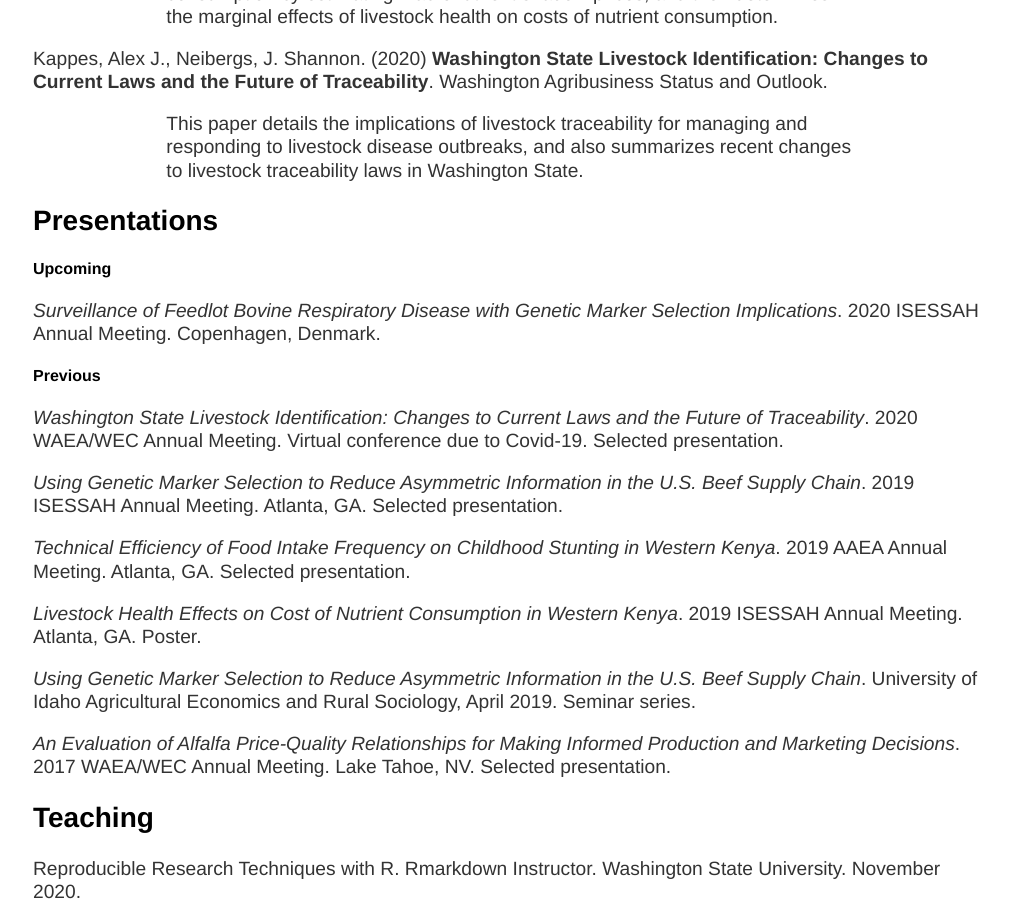
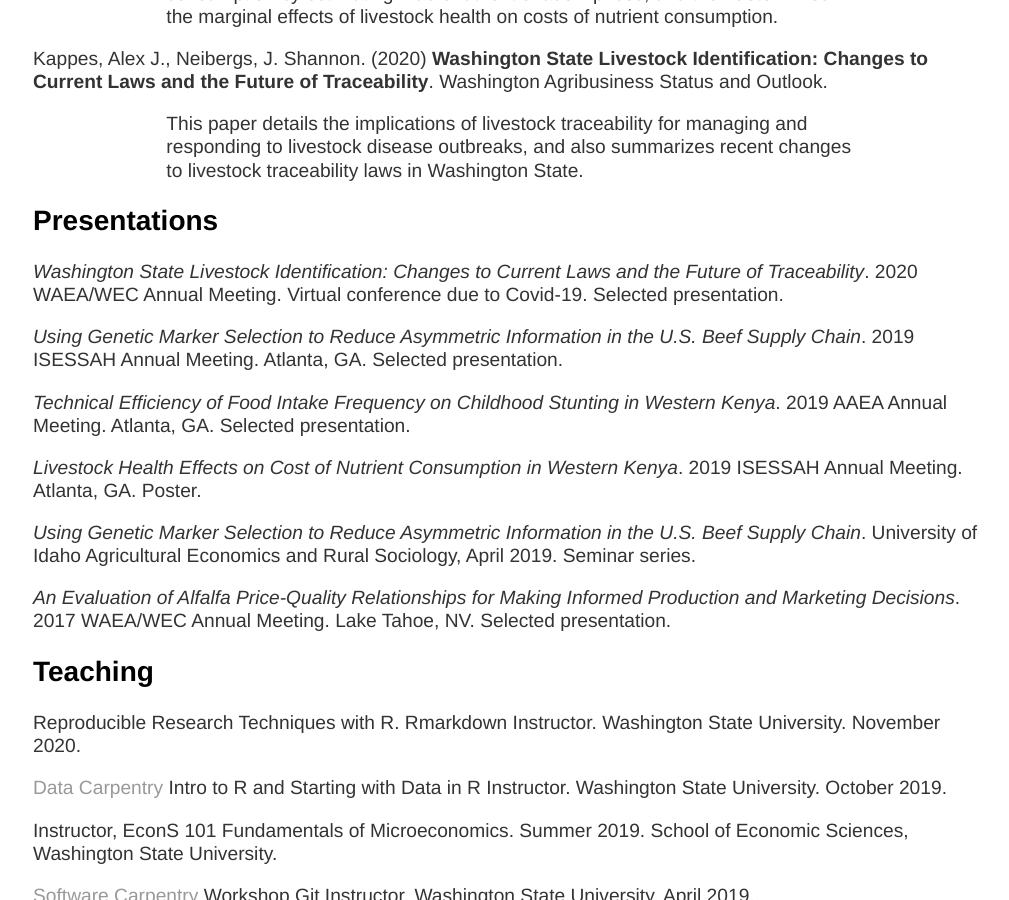
Before and after one commit to AJKappes/AJKappes.github.io, a Jekyll site: the page about/index.html, which Jekyll copies as it is, in a window 1280 px wide and 900 px high, scrolled down 1797 px. Shown: the whole window, without its empty margins (127-1136 px from the left). Built offline with Jekyll 4.4.1, drawn with Linux system fonts in a browser that asks for light colours.

Commit message:
update about

```diff
--- a/about/index.html
+++ b/about/index.html
@@ -73,12 +73,6 @@ of Food Intake Frequency on Childhood Stunting in Western Kenya</b>. Working pap
 
 	<h2>Presentations</h2>
 
-	<h4>Upcoming</h4>
-
-	<p><em>Surveillance of Feedlot Bovine Respiratory Disease with Genetic Marker Selection Implications</em>. 2020 ISESSAH Annual Meeting. Copenhagen, Denmark.<p>
-
-	<h4>Previous</h4>
-
 	<p><em>Washington State Livestock Identification: Changes to Current Laws and the Future of Traceability</em>. 2020 WAEA/WEC Annual Meeting. Virtual conference due to Covid-19. Selected presentation.</p>
 
     <p><em>Using Genetic Marker Selection to Reduce Asymmetric Information in the U.S. Beef Supply Chain</em>. 2019 ISESSAH Annual Meeting. Atlanta, GA. Selected presentation.</p>
```
